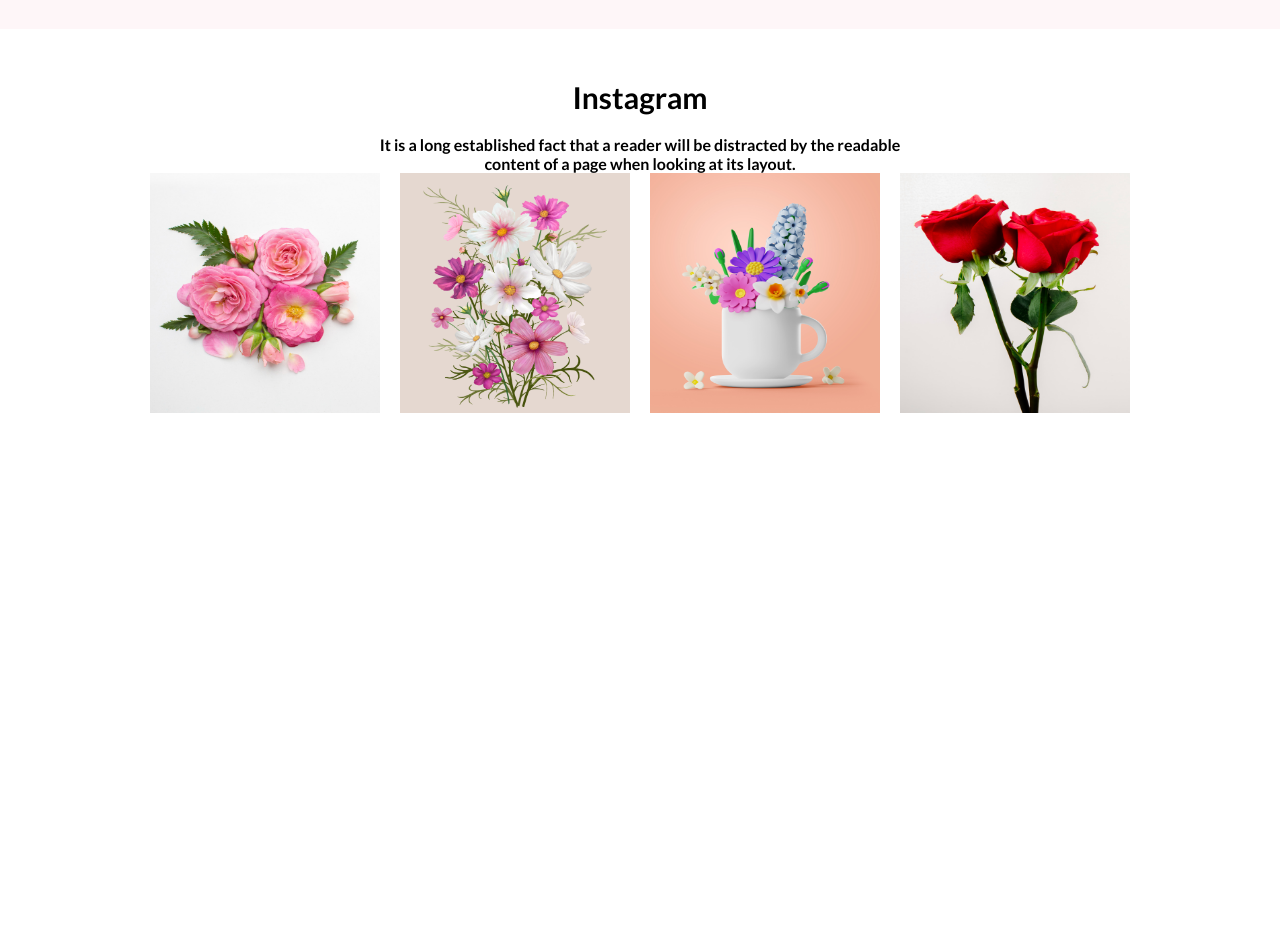
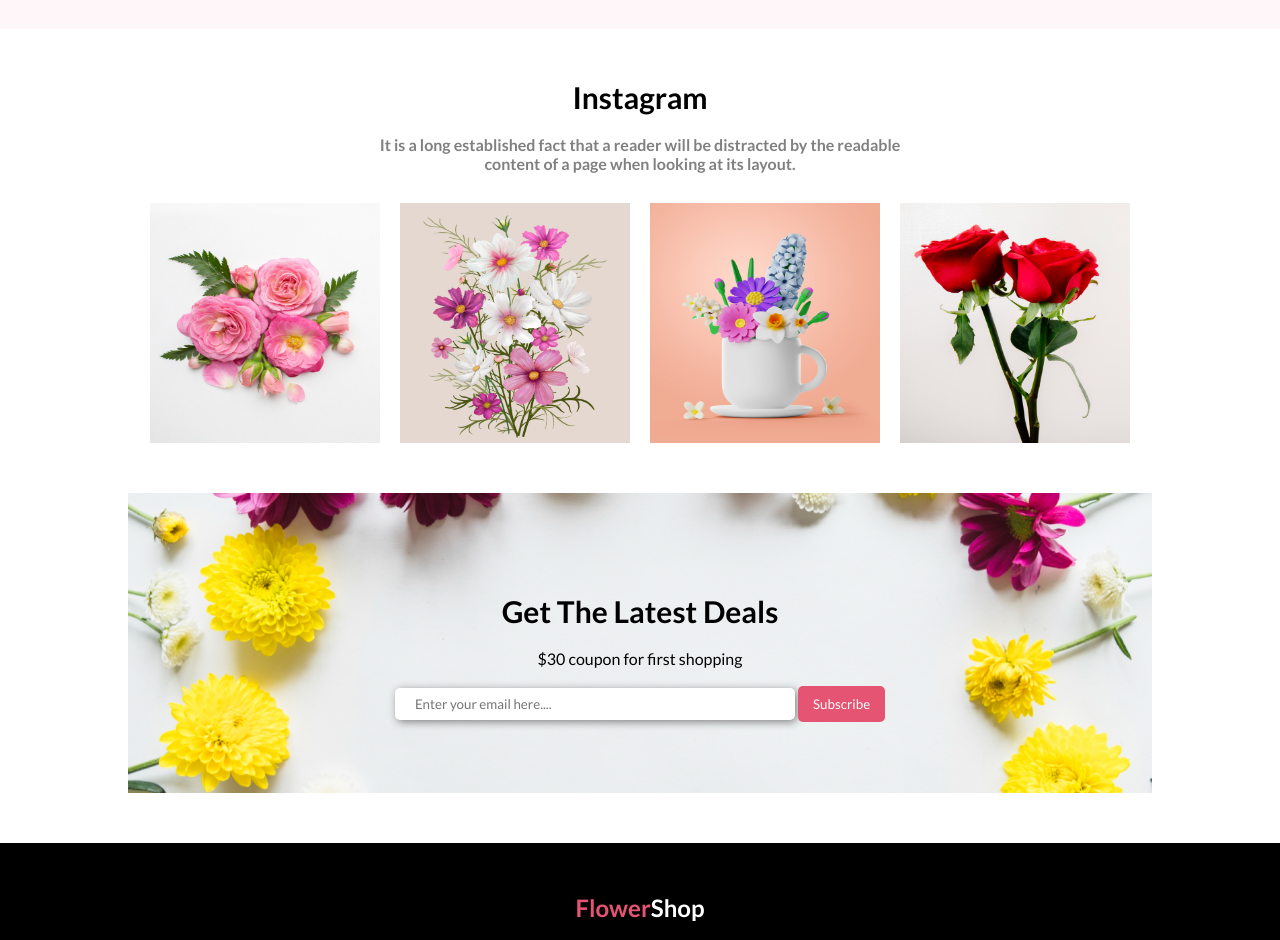
Before and after one commit to ahadsaim9/assignment1, a plain HTML site: page index.html in a window 1280 px wide. Shown: the part 1860-2800 px from the top of the page. Before the commit the page ends 2273 px from the top, so only its background shows below. Drawn offline with Linux system fonts and the light colour scheme.

Commit message:
complited all project

```diff
--- a/index.html
+++ b/index.html
@@ -104,8 +104,22 @@
         <img src="image/Rectangle 6.png" alt="" />
       </div>
       <div class="background-image">
-
+        <div class="background-text">
+          <h3>Get The Latest Deals</h3>
+          <p class="background-text-p">$30 coupon for first shopping</p>
+          <input type="text" placeholder="Enter your email here...." />
+          <button class="submit-btn">Subscribe</button>
+        </div>
       </div>
+      <footer id="footer-main">
+        <h2><span>Flower</span>Shop</h2>
+        <p>
+          It is a long established fact that a reader will be distracted by the
+          readable <br />
+          content of a page when looking at its layout.
+        </p>
+        <small>@2020-2023, FlowerShop.com. All rights reserved. </small>
+      </footer>
     </main>
   </body>
 </html>
--- a/style.css
+++ b/style.css
@@ -6,7 +6,7 @@
 }
 .main-section {
   display: flex;
-  padding: 50px 100px 0px 100px;
+  padding: 50px 120px 0px 120px;
   background-color: #e554731a;
   font-family: "Lato", sans-serif;
 }
@@ -16,6 +16,9 @@
   font-family: "Lato", sans-serif;
   font-size: 45px;
   font-weight: 800;
+}
+.banner p {
+  margin-bottom: 20px;
 }
 .banner img {
   max-width: 340px;
@@ -96,6 +99,9 @@
   padding: 30px 40px;
   text-align: center;
 }
+#logo-main-section p {
+  color: gray;
+}
 #sign-up-section {
   margin-bottom: 50px;
   display: flex;
@@ -132,13 +138,78 @@
   margin-bottom: 20px;
   font-size: 30px;
 }
+#instagram p {
+  margin-bottom: 30px;
+  color: gray;
+}
 .flower-section {
-    align-items: center;
-    justify-content: center;
-    gap: 20px;
+  align-items: center;
+  justify-content: center;
+  gap: 20px;
   display: flex;
 }
 .flower-section img {
   width: 230px;
   height: 240px;
 }
+.background-image {
+  background-image: url(image/Rectangle\ 9.png);
+  background-size: cover;
+  background-position: center;
+  height: 300px;
+  width: 80%;
+  margin: 50px auto;
+  background-repeat: no-repeat, repeat;
+  text-align: center;
+  align-items: center;
+  justify-content: center;
+  position: relative;
+  padding-top: 50px;
+
+  /* background-image: linear-gradient(red, yellow, green); */
+}
+.background-text {
+  margin: 50px auto;
+}
+.background-text h3 {
+  font-size: 30px;
+}
+.background-text-p {
+  margin-top: 20px;
+}
+.background-text input {
+  height: 32px;
+  width: 400px;
+  padding-left: 20px;
+  border: none;
+  box-shadow: 2px 2px 8px gray;
+  margin-top: 20px;
+  border-radius: 5px;
+}
+
+.submit-btn{
+    background-color: #e55473;
+    color: white;
+    padding: 10px 15px;
+    border-radius: 5px;
+    border: none;
+}
+#footer-main {
+  background-color: black;
+  margin-top: 50px;
+  color: white;
+  text-align: center;
+  padding: 50px;
+  height: 250px;
+}
+#footer-main span {
+  color: #e55473;
+}
+#footer-main p {
+  margin: 20px 0px;
+  font-size: 16px;
+}
+#footer-main small {
+  margin-top: 50px 20px;
+  font-size: 10px;
+}
```
